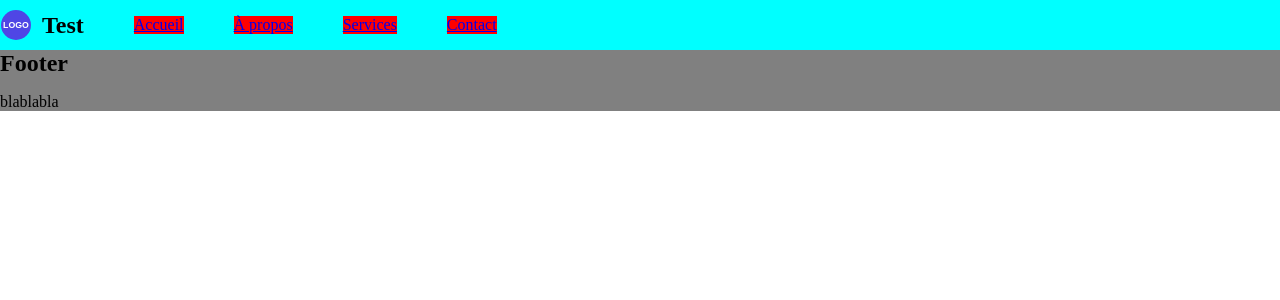
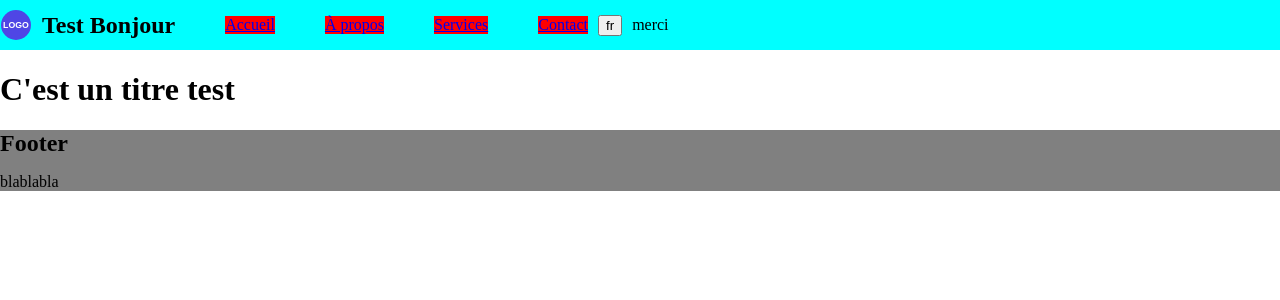
Before and after one commit to Pierrick-B/SAE-S3-S4, a Vue app in the folder SAE/: page / in a window 1280 px wide. Shown: the top 300 px of the page. Built offline with nearby package versions, Linux system fonts and the light colour scheme.

Commit message:
ajout du bouton pour traduire ainsi que le sytème pour

```diff
--- a/SAE/src/App.vue
+++ b/SAE/src/App.vue
@@ -1,11 +1,16 @@
 <script setup>
 import NavBar from '@/components/NavBar.vue';
 import Footer from "@/components/Footer.vue";
+
+import langue from "@/datasource/lang.json"
+import { useLangStore } from "@/stores/langStore.js";
+let lgButton = useLangStore();
 </script>
 
 <template>
     <NavBar title="lieu"></NavBar>
     <router-view></router-view>
+    <h1>{{langue.titreTest[lgButton.language]}}</h1>
     <Footer></Footer>
 </template>
 
--- /dev/null
+++ b/SAE/src/components/LanguageButton.vue
@@ -0,0 +1,15 @@
+<script setup>
+  import langue from "@/datasource/lang.json"
+  import { useLangStore } from "@/stores/langStore.js";
+
+  let lgButton = useLangStore()
+  function LanguageButtonClick(event){
+    lgButton.toggleLanguage();
+    event.target.textContent = lgButton.language;
+  }
+</script>
+
+<template>
+  <button type="button" @click="LanguageButtonClick">{{ lgButton.language }}</button>
+  <label>{{ langue["test2"][lgButton.language] }}</label>
+</template>
--- a/SAE/src/components/NavBar.vue
+++ b/SAE/src/components/NavBar.vue
@@ -1,5 +1,9 @@
 <script setup>
+  import LanguageButton from "@/components/LanguageButton.vue";
+  import langue from "@/datasource/lang.json"
+  import { useLangStore } from "@/stores/langStore.js";
 
+  let lgButton = useLangStore();
   const pages = [
     { id: 1, name: 'Accueil', href: '#' },
     { id: 2, name: 'À propos', href: '#' },
@@ -11,12 +15,13 @@ const pages = [
 <template>
   <nav id="navBar">
     <img src="/logo-placeholder.svg" alt="Logo" width="32" height="32">
-    <h1>Test</h1>
+    <h1>Test {{langue.test[lgButton.language]}}</h1>
     <ul v-for="page in pages" :key="page.id">
       <li>
         <a :href="page.href">{{ page.name }}</a>
       </li>
     </ul>
+    <LanguageButton></LanguageButton>
   </nav>
 </template>
 
--- /dev/null
+++ b/SAE/src/datasource/lang.json
@@ -0,0 +1,14 @@
+{
+    "titreTest": {
+        "fr": "C'est un titre test",
+        "en": "Is tittle test"
+    },
+    "test": {
+        "fr": "Bonjour",
+        "en": "Hello"
+    },
+    "test2": {
+        "fr": "merci",
+        "en": "thanks"
+    }
+}
--- /dev/null
+++ b/SAE/src/stores/langStore.js
@@ -0,0 +1,12 @@
+import { defineStore } from 'pinia'
+
+export const useLangStore = defineStore('lang', {
+    state: () => ({
+        language: 'fr'
+    }),
+    actions: {
+        toggleLanguage() {
+            this.language = this.language === 'fr' ? 'en' : 'fr'
+        }
+    }
+})
```
Lines whose indentation alone changed are shown as unchanged.
